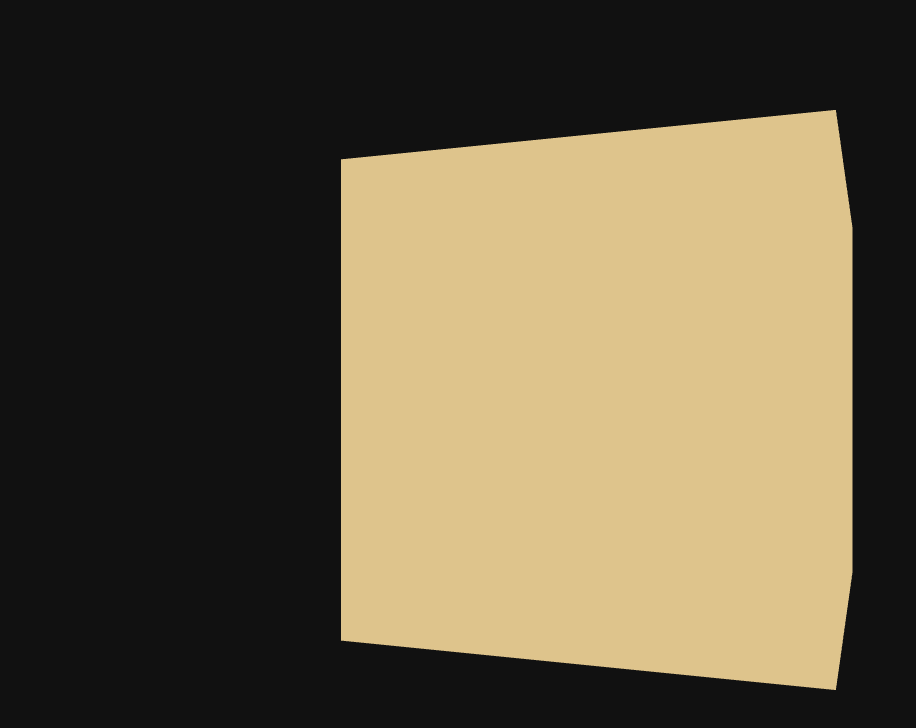
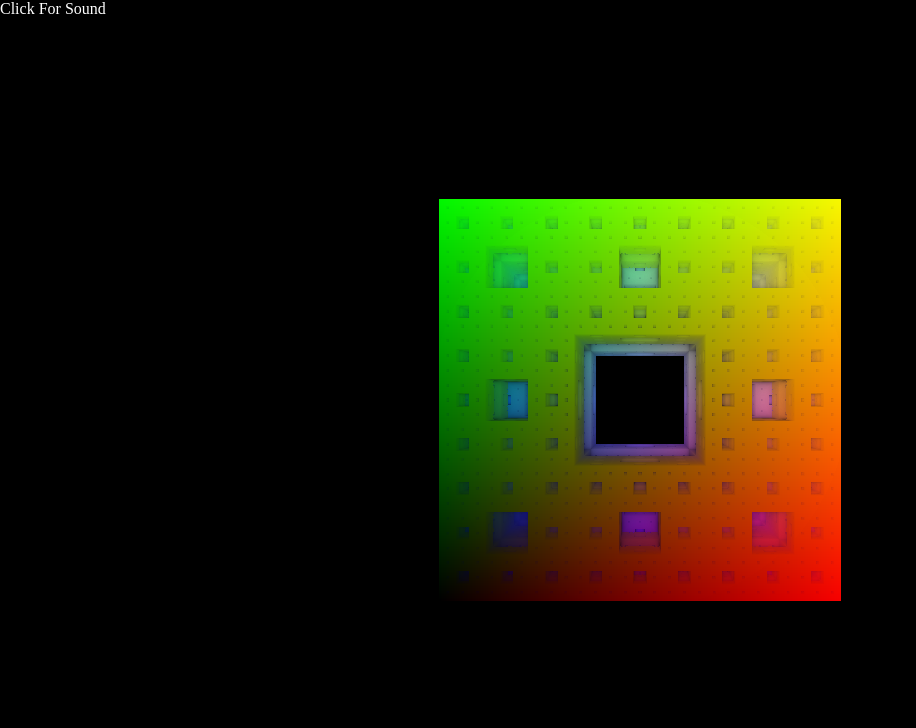
Before and after one commit to VR2011/mini-menger, a website: page src/index.html in a window 1280 px wide. Shown: the whole page, without its empty margins (0-916 px from the left). Drawn offline with Linux system fonts and the light colour scheme; animation ran at ten frames a second.

Commit message:
a lot of more stuff, final build(?)

```diff
--- a/src/index.html
+++ b/src/index.html
@@ -1,29 +1,37 @@
-<!DOCTYPE html><meta name=viewport content="width=device-width,initial-scale=1"><title>miniger</title>
-<body style=margin:0;background:#111;overflow:hidden>
-    <canvas id=c style=display:block></canvas>
+<body style=margin:0;background:#000;display:grid;touch-action:none;cursor:grab>
+    <t id=h style="position:fixed;color:#fff">Click For Sound</t>
+    <canvas id=c style=width:100vw;height:100vh></canvas>
     <script>
         g=c.getContext('webgl');
         P=g.createProgram();
-        function S(t,s){
-            x=g.createShader(t);
-            g.shaderSource(x,s);
-            g.compileShader(x);
-            g.attachShader(P,x);
-        }
-        S(35633,'attribute vec3 p;uniform float t,a;void main(){float s=sin(t),c=cos(t);vec3 q=p;q.xz=mat2(c,-s,s,c)*q.xz;q.z+=4.;gl_Position=vec4(q.x*2./a,q.y*2.,q.z-2.,q.z);}');
-        S(35632,'precision mediump float;void main(){gl_FragColor=vec4(.87,.77,.55,1);}');
+        function S(t,s){x=g.createShader(t);g.shaderSource(x,s);g.compileShader(x);g.attachShader(P,x)}
+        S(35633,'attribute vec2 p;uniform vec4 u;uniform vec3 v;varying vec3 d,o;void main(){float s=sin(u.y),c=cos(u.y),a=sin(u.x),b=cos(u.x);mat2 A=mat2(b,-a,a,b),C=mat2(c,-s,s,c);d=vec3(p*max(vec2(u.w,1./u.w),1.),2.);o=vec3(0.,0.,-u.z);d.yz=A*d.yz;d.xz=C*d.xz;o.yz=A*o.yz;o.xz=C*o.xz;o+=v;gl_Position=vec4(p,0.,1.);}');
+        S(35632,'precision highp float;varying vec3 d,o;float k=0.;float M(vec3 p){vec3 q=abs(p)-1.;float h=max(q.x,max(q.y,q.z)),s=1.;for(int m=0;m<8;m++){if(s*k*.001>1.)break;q=abs(1.-3.*abs(mod(p*s,2.)-1.));s*=3.;h=max(h,(min(max(q.x,q.y),min(max(q.y,q.z),max(q.z,q.x)))-1.)/s);}return h;}void main(){vec3 r=normalize(d),p=o;float h;for(float i=0.;i<1.;i+=.01){if(k>20.)break;h=M(p);if(h<k*.001){gl_FragColor=vec4(p*.5+.5,1)*(1.-i);return;}p+=r*h;k+=h;}discard;}');
         g.linkProgram(P);g.useProgram(P);
-        V=[];for(i=0;i<8;i++)V.push(i&1?1:-1,i&2?1:-1,i&4?1:-1);
         g.bindBuffer(34962,g.createBuffer());
-        g.bufferData(34962,new Float32Array(V),35044);
-        l=g.getAttribLocation(P,'p');
-        g.enableVertexAttribArray(l);
-        g.vertexAttribPointer(l,3,5126,0,0,0);
-        g.bindBuffer(34963,g.createBuffer());
-        g.bufferData(34963,new Uint8Array([0,2,3,0,3,1,4,5,7,4,7,6,0,4,6,0,6,2,1,3,7,1,7,5,0,1,5,0,5,4,2,6,7,2,7,3]),35044);
-        g.enable(2929);
-        T=g.getUniformLocation(P,'t');A=g.getUniformLocation(P,'a');
-        onresize=r=()=>{c.width=innerWidth;c.height=innerHeight;g.viewport(0,0,c.width,c.height);g.uniform1f(A,c.width/c.height)};r();
-        (f=t=>{g.clear(16640);g.uniform1f(T,t/1e3);g.drawElements(4,36,5121,0);requestAnimationFrame(f)})(0)
+        g.bufferData(34962,new Float32Array([-1,-1,1,-1,-1,1,1,1]),35044);
+        g.enableVertexAttribArray(0);
+        g.vertexAttribPointer(0,2,5126,0,0,0);
+        X=Y=W=0;Z=5;Q={};L=[0,0,0];
+        f=_=>{g.uniform3fv(g.getUniformLocation(P,'v'),L);g.uniform4f(g.getUniformLocation(P,'u'),X,Y,Z,c.width/c.height);g.drawArrays(5,0,4)};
+        R=_=>{W||requestAnimationFrame(_=>{W=0;f()});W=1};
+        onresize=r=_=>{c.width=innerWidth;c.height=innerHeight;g.viewport(0,0,c.width,c.height);f()};r();
+        U=z=>{Z=Math.min(9,Math.max(.004,z));R()};
+        N=(x,y,m=Z/Math.min(innerWidth,innerHeight),a=Math.sin(X),b=Math.cos(X),s=Math.sin(Y),C=Math.cos(Y))=>{L[0]-=m*(C*x+s*a*y);L[1]+=m*b*y;L[2]+=m*(s*x-C*a*y)};
+        D=(a,b)=>Math.hypot(a.clientX-b.clientX,a.clientY-b.clientY);
+        onwheel=e=>U(Z*(1+e.deltaY/1e3));
+        onpointerdown=e=>Q[e.pointerId]=e;
+        onpointermove=e=>{p=Q[e.pointerId];if(p){k=Object.values(Q);x=e.clientX-p.clientX;y=e.clientY-p.clientY;if(k[1]){o=k[0]==p?k[1]:k[0];N(x/2,y/2);U(Z*D(p,o)/D(e,o))}else{e.buttons>1?N(x,y):(Y+=x/200,X-=y/200);R()}Q[e.pointerId]=e}};
+        oncontextmenu=_=>!1;
+        for(j of['pointerup', 'pointercancel'])addEventListener(j,e=>delete Q[e.pointerId]);
+        onpointerup=_=>{({abs,random}=Math);onpointerup=0;
+        h.remove();
+        A=new AudioContext({sampleRate:44100});
+        n=A.createScriptProcessor(8192,0,1);
+        n.connect(A.destination);
+        t=0;
+        M=T=>(b=abs((T&31)-16),(t*2**([-1,4,7][T*4%3|0]/12+(K=1+((1-(T>>5&3))%2-1)/6))&128)*(T>>8&&12-T%12)/12)+(t*2**(K+(b/5|0)-(5514>>b%(T>>9?4:5)*4&15)/12)&128);
+        n.onaudioprocess=e=>{d=e.outputBuffer.getChannelData(0);
+        for(i=0;i<8192;i++)d[i]=((M(T=t/5e3)/3+M(T-3)/5+(T>>7&&(t*2**((T&4&&(T&7)-1)/6-4)&63*(197>>T%8&1))+random()*32*(1-(T+4)%8/8)))&255)/512-.25,t++}}
     </script>
 </body>
```
Also changed, not shown: README.md, dist/index.html, dist/uri.txt.
